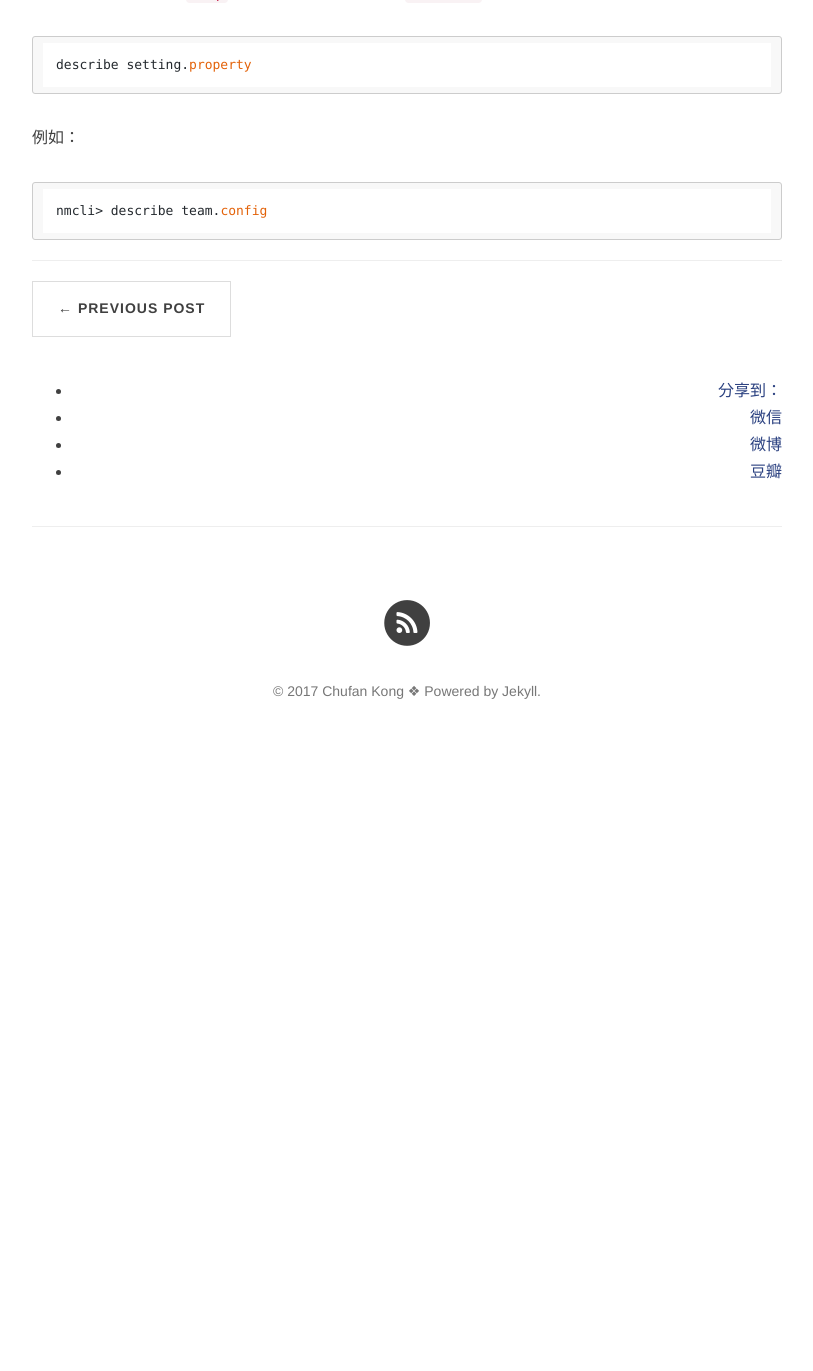
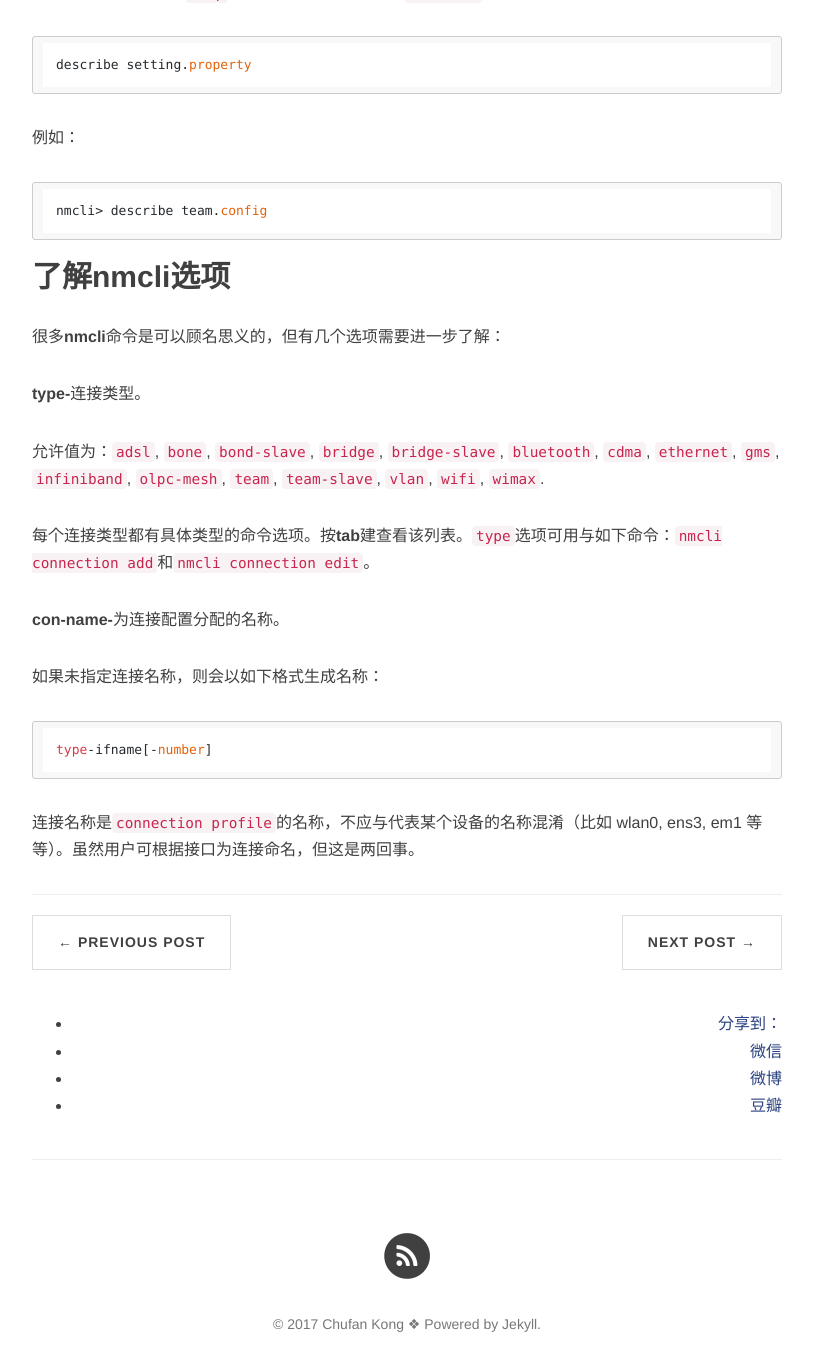
Before and after one commit to Chufan1990/Chufan1990.github.io, a Jekyll site: the page built from _posts/2017-09-09-Linux-Command-nmcli-tips.md, in a window 1280 px wide and 1400 px high, scrolled down 3952 px. Shown: the top 1371 px of the window, without its empty margins (233-1046 px from the left). Built offline with Jekyll 4.4.1, drawn with Linux system fonts in a browser that asks for light colours; nearby versions of some CDN libraries; comment, search, counter and statistics services are not loaded; before the commit the page ends 4721 px from its top, so only the background shows below that; some of the changed text lies outside the part shown.

Commit message:
170909-1

````diff
--- a/_posts/2017-09-09-Linux-Command-nmcli-tips.md
+++ b/_posts/2017-09-09-Linux-Command-nmcli-tips.md
@@ -111,7 +111,7 @@ nmcli c a type eth
 > 如有疑问，请使用```tab```完成功能。
 >
 
-## 使用**nmcli**启动和停止接口
+## 使用nmcli启动和停止接口
 
 可使用**nmcli**工具启动和停止任意网络接口，其中包括主接口。例如：
 
@@ -127,7 +127,7 @@ nmcli dev disconnect iface ens3
 > 建议使用```nmcli dev disconnet iface iface-name```命令，而不是 ```nmcli con down id id-string```命令，因为连接断开可将放到“手动”模式，这样做用户让**NetworkManager**启动某个连接前，或发生外部事件（比如载波变化、休眠或睡眠）前，不会启动任何自动连接。
 >
 
-## **nmcli**互动连接编辑器
+## nmcli互动连接编辑器
 
 **nmcli**工具有一个互动连接编辑器。请运行以下命令使用该工具：
 ```
@@ -154,3 +154,22 @@ describe setting.property
 ```
 nmcli> describe team.config
 ```
+
+## 了解nmcli选项
+
+很多**nmcli**命令是可以顾名思义的，但有几个选项需要进一步了解：
+
+**type-**连接类型。
+
+允许值为：```adsl```, ```bone```, ```bond-slave```, ```bridge```, ```bridge-slave```, ```bluetooth```, ```cdma```, ```ethernet```, ```gms```, ```infiniband```, ```olpc-mesh```, ```team```, ```team-slave```, ```vlan```, ```wifi```, ```wimax```.
+
+每个连接类型都有具体类型的命令选项。按**tab**建查看该列表。```type```选项可用与如下命令：```nmcli connection add```和```nmcli connection edit```。
+
+**con-name-**为连接配置分配的名称。
+
+如果未指定连接名称，则会以如下格式生成名称：
+```
+type-ifname[-number]
+```
+
+连接名称是```connection profile```的名称，不应与代表某个设备的名称混淆（比如 wlan0, ens3, em1 等等）。虽然用户可根据接口为连接命名，但这是两回事。
````
Also changed, not shown: _posts/2017-09-09-cpp-value-pointer-reference-tips.md (added, +12 -0 lines).
